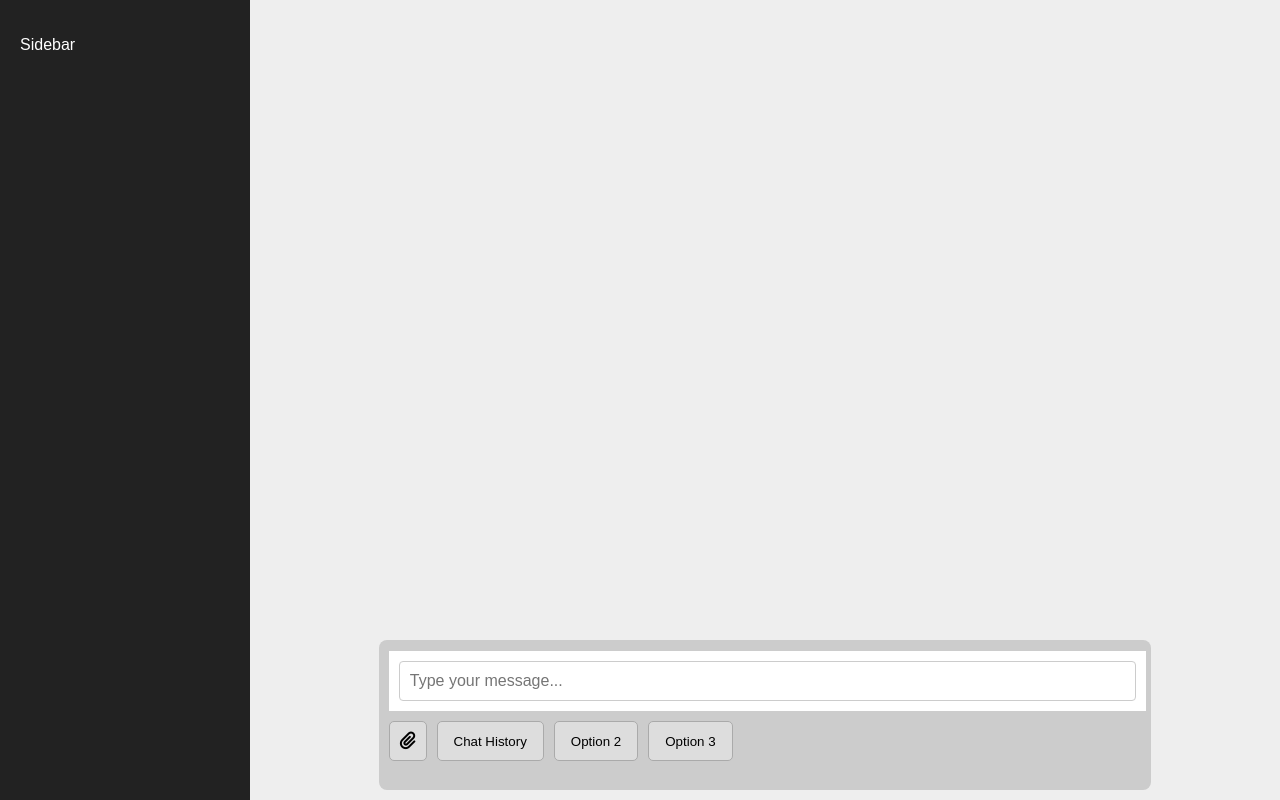
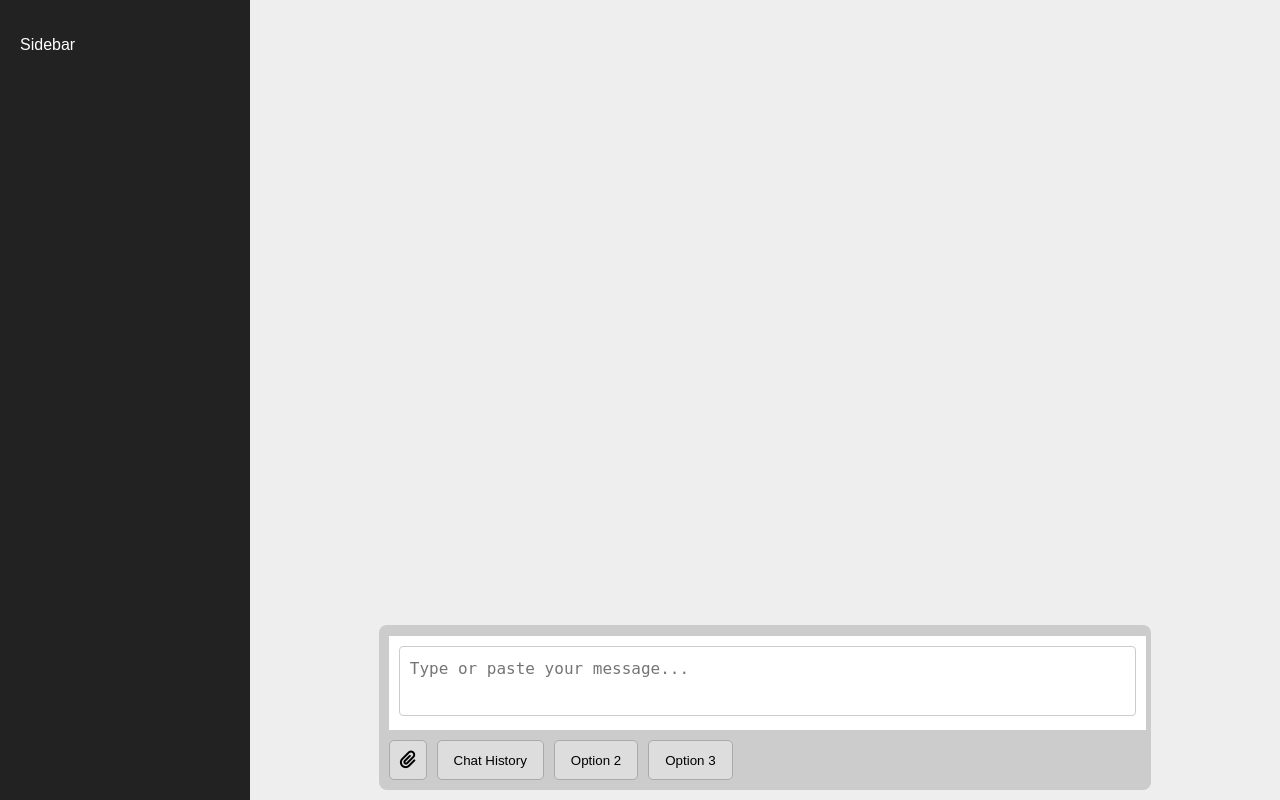
Before and after one commit to YashKushwaha/chat_ui, a FastAPI app: page / in a window 1280 px wide. Run offline with FastAPI, Linux system fonts and the light colour scheme.

Commit message:
multiline text input & outut in ui implemented

```diff
--- a/ui/static/my_layout/script.js
+++ b/ui/static/my_layout/script.js
@@ -1,11 +1,72 @@
 console.log("Script loaded");
 
+// --- TOGGLE BUTTON HANDLING ---
+const toggleStates = {};
 document.querySelectorAll('.toggle-btn').forEach(button => {
+  const option = button.dataset.option;
+  toggleStates[option] = false; // default state
+
   button.addEventListener('click', () => {
-    button.classList.toggle('active');
+    toggleStates[option] = !toggleStates[option];
+    button.classList.toggle('active', toggleStates[option]);
+    console.log(`Toggled ${option}: ${toggleStates[option]}`);
   });
 });
 
+// --- TEXTAREA HANDLING ---
+const textarea = document.getElementById('userInput');
+
+function sendMessage() {
+  const message = textarea.value.trim();
+  if (!message) return;
+
+  const chatHistory = document.getElementById('chat-history');
+
+  // Add user message
+  const userMsgDiv = document.createElement('div');
+  userMsgDiv.className = 'chat-message user-message';
+  userMsgDiv.textContent = message;
+  chatHistory.appendChild(userMsgDiv);
+
+  // Clear input
+  textarea.value = '';
+  textarea.style.height = 'auto';
+  chatHistory.scrollTop = chatHistory.scrollHeight;
+
+  // Send to backend
+  fetch('/test', {
+    method: 'POST',
+    headers: { 'Content-Type': 'application/json' },
+    body: JSON.stringify({ message })
+  })
+  .then(response => response.json())
+  .then(data => {
+    const botMsgDiv = document.createElement('div');
+    botMsgDiv.className = 'chat-message bot-message';
+    botMsgDiv.innerHTML = marked.parse((data.response || "No response").replace(/\n/g, '  \n'));
+    chatHistory.appendChild(botMsgDiv);
+    chatHistory.scrollTop = chatHistory.scrollHeight;
+  })
+  .catch(error => {
+    console.error('Error:', error);
+  });
+}
+
+// Handle Enter / Shift+Enter
+textarea.addEventListener('keydown', function (e) {
+  if (e.key === 'Enter' && !e.shiftKey) {
+    e.preventDefault();  // Stop newline
+    sendMessage();
+  }
+});
+
+// Auto-resize as user types
+textarea.addEventListener('input', () => {
+  textarea.style.height = 'auto';
+  textarea.style.height = textarea.scrollHeight + 'px';
+});
+
+// --- FILE UPLOAD HANDLING ---
 document.getElementById("file-upload").addEventListener("change", async function () {
   const file = this.files[0];
   if (!file) return;
@@ -20,69 +81,11 @@ document.getElementById("file-upload").addEventListener("change", async function
     });
 
     const result = await response.json();
-    alert(result.message); // or update the UI with a success message
+    alert(result.message); // or update the UI
   } catch (error) {
     console.error("Upload failed:", error);
     alert("Upload failed. Please try again.");
   }
 
-  // Reset input so the same file can be selected again if needed
-  this.value = "";
+  this.value = ""; // reset file input
 });
-
-
-document.getElementById('message-form').addEventListener('submit', function (e) {
-  e.preventDefault();
-
-  const input = document.getElementById('message-input');
-  const message = input.value.trim();
-  if (message === '') return;
-
-  const chatHistory = document.getElementById('chat-history');
-
-  const userMsgDiv = document.createElement('div');
-  userMsgDiv.className = 'chat-message user-message';
-  userMsgDiv.textContent = message;
-  chatHistory.appendChild(userMsgDiv);
-
-  input.value = '';
-  chatHistory.scrollTop = chatHistory.scrollHeight;
-
-  // Log the message payload
-  console.log(JSON.stringify({ message }));
-
-  fetch('/test', {
-    method: 'POST',
-    headers: { 'Content-Type': 'application/json' },
-    body: JSON.stringify({ message })
-  })
-  .then(response => response.json())
-  .then(data => {
-    const botMsgDiv = document.createElement('div');
-    botMsgDiv.className = 'chat-message bot-message';
-    botMsgDiv.innerHTML = marked.parse(data.response || "No response");
-    chatHistory.appendChild(botMsgDiv);
-    chatHistory.scrollTop = chatHistory.scrollHeight;
-  })
-  .catch(error => {
-    console.error('Error:', error);
-  });
-});
-
-const toggleStates = {};
-
-document.querySelectorAll('.toggle-btn').forEach(button => {
-  const option = button.dataset.option;
-  toggleStates[option] = false; // default state
-
-  button.addEventListener('click', () => {
-    // Toggle state
-    toggleStates[option] = !toggleStates[option];
-
-    // Update button appearance
-    button.classList.toggle('active', toggleStates[option]);
-
-    // Log the updated state (or send it to server)
-    console.log(`Toggled ${option}: ${toggleStates[option]}`);
-  });
-});
--- a/ui/static/my_layout/style.css
+++ b/ui/static/my_layout/style.css
@@ -93,6 +93,20 @@ html, body {
   box-sizing: border-box;
 }
 
+.input-box textarea {
+  width: 100%;
+  padding: 10px;
+  font-size: 1rem;
+  border: 1px solid #ccc;
+  border-radius: 4px;
+  box-sizing: border-box;
+  resize: none;              /* Optional: disables manual resize */
+  overflow-y: auto;          /* Enables scrolling if text overflows */
+  line-height: 1.5;          /* Better readability for multiline */
+  min-height: 3rem;          /* Set minimum height */
+  max-height: 200px;         /* Optional cap to avoid over-expansion */
+}
+
 .button-group {
   display: flex;
   gap: 10px;
--- a/ui/templates/components/form.html
+++ b/ui/templates/components/form.html
@@ -1,6 +1,6 @@
 <form id="message-form">
   <div class="input-box">
-    <input type="text" id="message-input" placeholder="Type your message..." autocomplete="off" />
+    <textarea id="userInput" placeholder="Type or paste your message..."></textarea>
   </div>
 
 </form>
```
